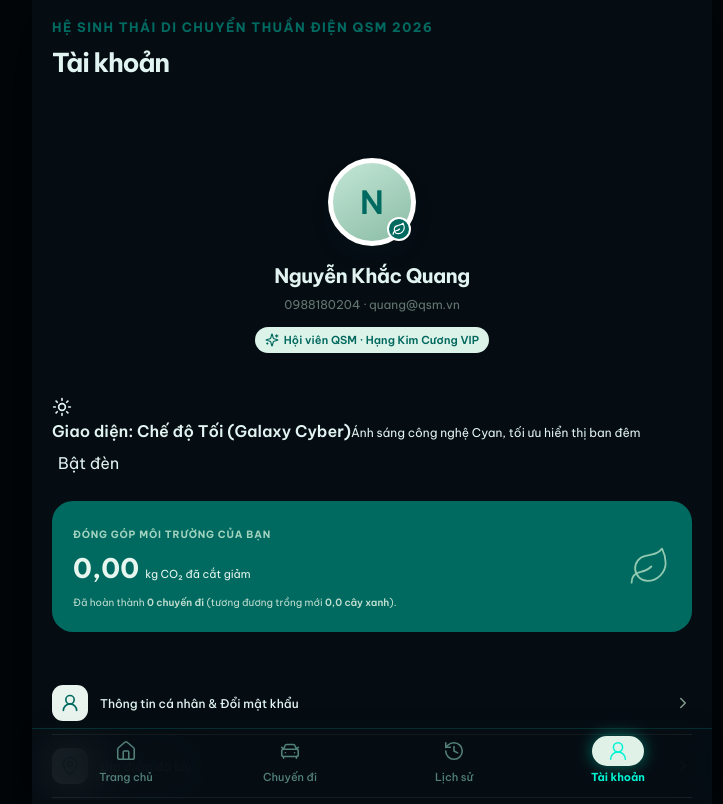
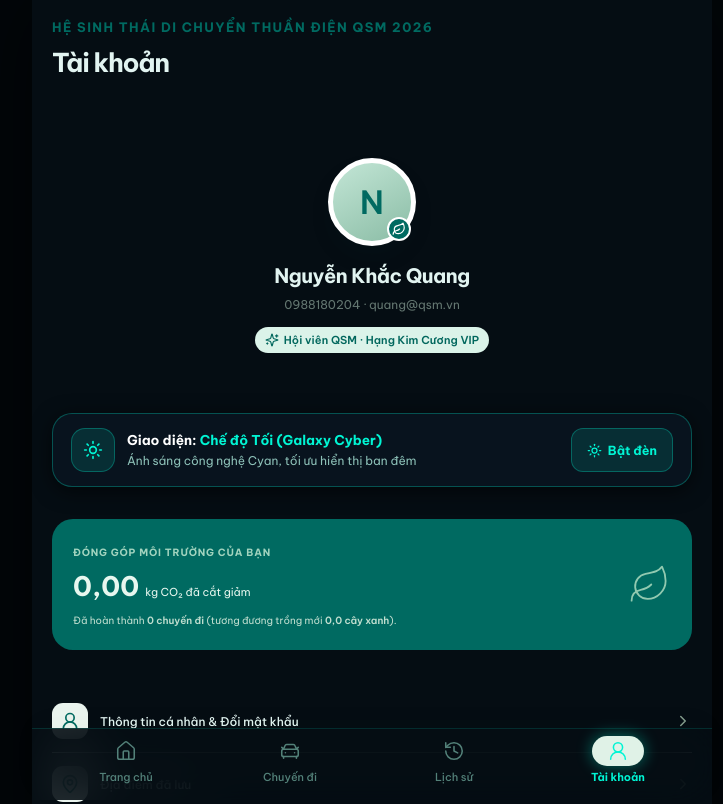
Before and after one commit to Quang180204/QSM, a React (Vite) app in the folder frontend/: page /tai-khoan in a window 1280 px wide. Shown: the top 804 px of the page, without its empty margins (268-991 px from the left). Built offline with nearby package versions, Linux system fonts and the light colour scheme; no server answers.

Commit message:
fix(account): style theme-switcher card and fix text collision

```diff
--- a/frontend/src/screens/Account.tsx
+++ b/frontend/src/screens/Account.tsx
@@ -111,25 +111,27 @@ export default function Account() {
       {/* Quick Theme Switcher Card */}
       <section className="theme-switcher-card">
         <div className="theme-switcher-info">
-          <span className="theme-icon-box">
+          <div className="theme-icon-box">
             {theme === "dark" ? (
-              <Sun size={20} className="sun-icon" />
+              <Sun size={20} className="sun-icon animate-glow" />
             ) : (
               <Moon size={20} className="moon-icon" />
             )}
-          </span>
-          <div>
-            <strong>
+          </div>
+          <div className="theme-text-block">
+            <strong className="theme-mode-title">
               Giao diện:{" "}
-              {theme === "dark"
-                ? "Chế độ Tối (Galaxy Cyber)"
-                : "Chế độ Sáng (Solar Cyan)"}
+              <span className="theme-mode-highlight">
+                {theme === "dark"
+                  ? "Chế độ Tối (Galaxy Cyber)"
+                  : "Chế độ Sáng (Solar Cyan)"}
+              </span>
             </strong>
-            <small>
+            <span className="theme-mode-desc">
               {theme === "dark"
                 ? "Ánh sáng công nghệ Cyan, tối ưu hiển thị ban đêm"
                 : "Thanh lịch, độ tương phản cao ngoài trời"}
-            </small>
+            </span>
           </div>
         </div>
         <button
@@ -138,7 +140,17 @@ export default function Account() {
           onClick={toggleTheme}
           aria-label="Đổi giao diện sáng/tối"
         >
-          {theme === "dark" ? "Bật đèn" : "Tắt đèn"}
+          {theme === "dark" ? (
+            <>
+              <Sun size={15} />
+              <span>Bật đèn</span>
+            </>
+          ) : (
+            <>
+              <Moon size={15} />
+              <span>Tắt đèn</span>
+            </>
+          )}
         </button>
       </section>
 
--- a/frontend/src/tech2026.css
+++ b/frontend/src/tech2026.css
@@ -4374,3 +4374,99 @@ body {
   color: var(--text-sub);
   font-size: 13px;
 }
+
+/* ==========================================================================
+   THEME SWITCHER CARD (ACCOUNT SCREEN)
+   ========================================================================== */
+.theme-switcher-card {
+  display: flex;
+  align-items: center;
+  justify-content: space-between;
+  gap: 14px;
+  padding: 14px 18px;
+  margin: 16px 0;
+  border-radius: 20px;
+  background: var(--bg-card);
+  border: 1.5px solid var(--brand-border);
+  box-shadow: var(--shadow-subtle);
+  transition: all var(--transition-smooth);
+}
+
+.theme-switcher-card:hover {
+  border-color: var(--brand);
+  box-shadow: 0 4px 20px var(--brand-glow);
+}
+
+.theme-switcher-info {
+  display: flex;
+  align-items: center;
+  gap: 12px;
+  min-width: 0;
+  flex: 1;
+}
+
+.theme-icon-box {
+  width: 44px;
+  height: 44px;
+  border-radius: 14px;
+  background: var(--brand-subtle);
+  border: 1px solid var(--brand-border);
+  color: var(--brand);
+  display: grid;
+  place-items: center;
+  flex-shrink: 0;
+}
+
+.theme-text-block {
+  display: flex;
+  flex-direction: column;
+  gap: 3px;
+  min-width: 0;
+}
+
+.theme-mode-title {
+  display: block;
+  font-size: 13.5px;
+  font-weight: 700;
+  color: var(--text-heading);
+  white-space: nowrap;
+  overflow: hidden;
+  text-overflow: ellipsis;
+  line-height: 1.4;
+}
+
+.theme-mode-highlight {
+  color: var(--brand);
+}
+
+.theme-mode-desc {
+  display: block;
+  font-size: 12px;
+  color: var(--text-sub);
+  line-height: 1.4;
+}
+
+.button-theme-switch {
+  display: inline-flex;
+  align-items: center;
+  justify-content: center;
+  gap: 6px;
+  padding: 9px 15px;
+  border-radius: 12px;
+  background: var(--brand-subtle);
+  border: 1.5px solid var(--brand-border);
+  color: var(--brand);
+  font-size: 12.5px;
+  font-weight: 700;
+  cursor: pointer;
+  white-space: nowrap;
+  flex-shrink: 0;
+  transition: all var(--transition-smooth);
+}
+
+.button-theme-switch:hover {
+  background: var(--brand);
+  color: var(--brand-on);
+  box-shadow: 0 4px 14px var(--brand-glow);
+  transform: translateY(-1px);
+}
```
Also changed, not shown: 1 other file (tests, documents, lock files or other folders).
